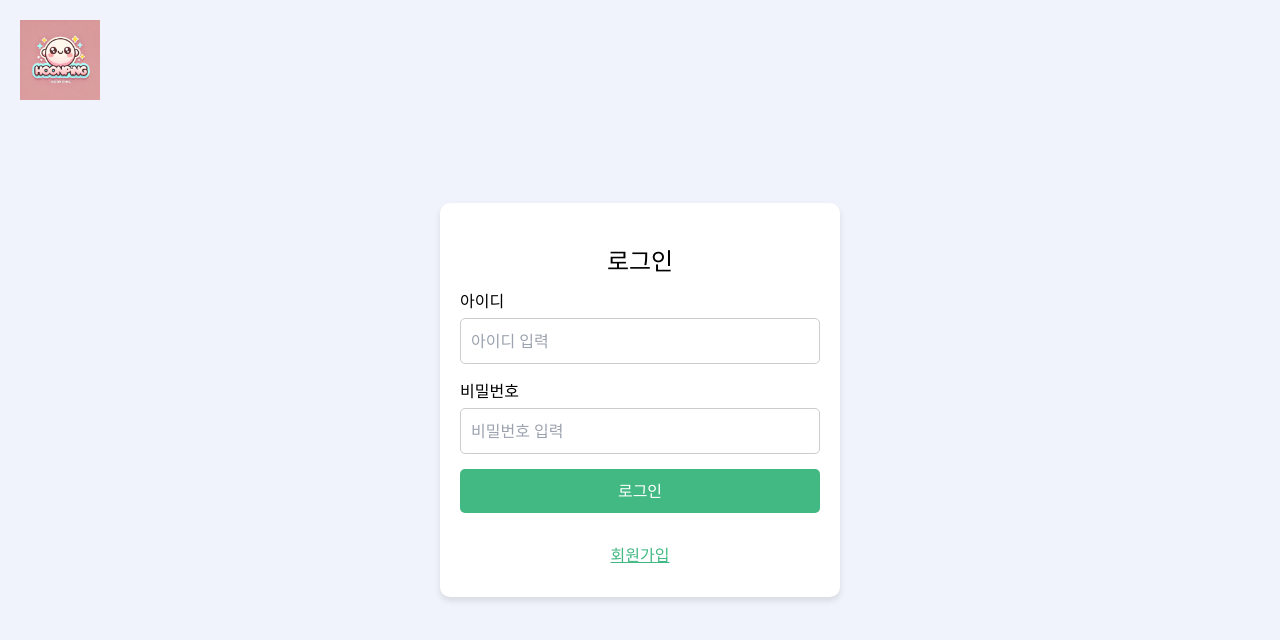
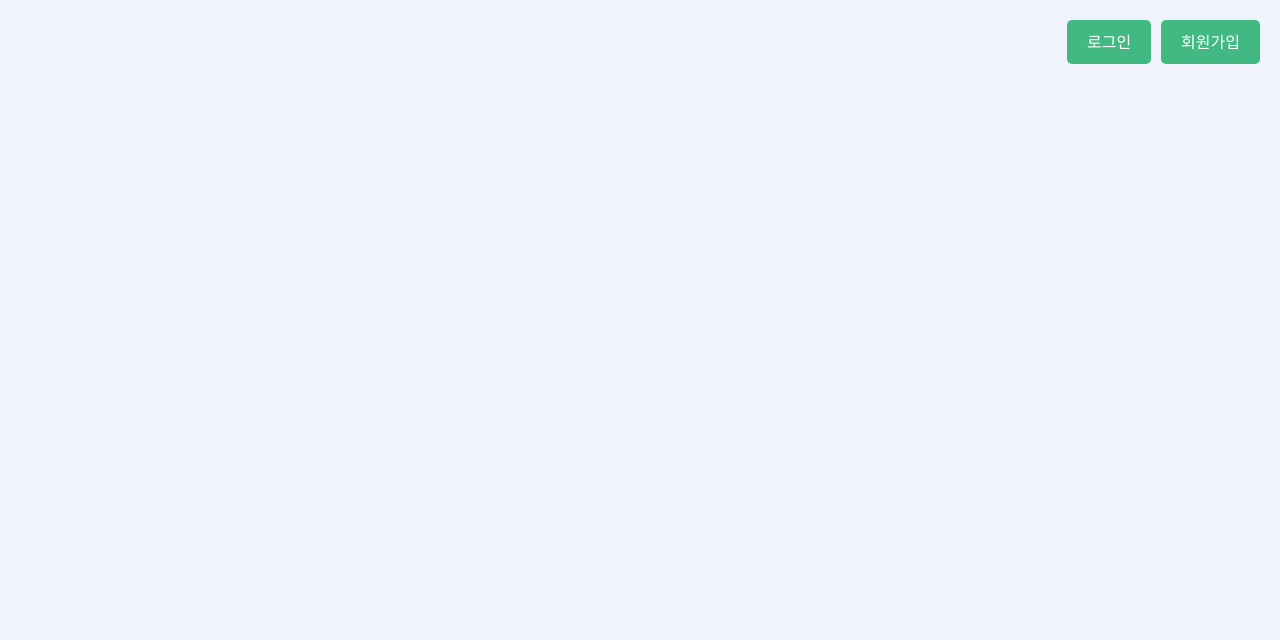
Before and after one commit to KJH-Programmer/HooniPing, a Vue app in the folder frontend/: page /#/ in a window 1280 px wide. Shown: the top 640 px of the page. Built offline with nearby package versions, Linux system fonts and the light colour scheme.

Commit message:
라우터 가드 및 함수 추출

```diff
--- /dev/null
+++ b/frontend/src/api/UserService.js
@@ -0,0 +1,12 @@
+import axios from 'axios';
+
+// 회원가입 API 호출
+export const registerUser = async (payload) => {
+  try {
+    const response = await axios.post('http://localhost:8080/api/user/create', payload);
+    return response.data; // 응답 데이터 반환
+  } catch (error) {
+    console.error('회원가입 오류:', error);
+    throw new Error('서버 오류가 발생했습니다. 나중에 다시 시도해주세요.');
+  }
+};
--- /dev/null
+++ b/frontend/src/api/authGuardService.js
@@ -0,0 +1,9 @@
+export const authGuard = (to, from, next) => {
+    const isLoggedIn = !!localStorage.getItem('token'); // 로그인 상태 확인
+
+    if (to.matched.some((record) => record.meta.requiresAuth) && !isLoggedIn) {
+        next('/login'); // 로그인 안 된 경우 로그인 페이지로 이동
+    } else {
+        next(); // 로그인 상태면 이동 허용
+    }
+};
--- /dev/null
+++ b/frontend/src/api/authService.js
@@ -0,0 +1,11 @@
+// 인증 관련 로직(로그아웃, 로그인 상태 확인)을 담당
+export const getLoginStatus = () => {
+    const token = localStorage.getItem('token');
+    const userId = localStorage.getItem('userId');
+    return token && userId ? { isLoggedIn: true, userId } : { isLoggedIn: false, userId: '' };
+};
+
+export const performLogout = () => {
+    localStorage.removeItem('token');
+    localStorage.removeItem('userId');
+};
--- a/frontend/src/components/LoginPage.vue
+++ b/frontend/src/components/LoginPage.vue
@@ -17,11 +17,11 @@
         <!-- 로그인 폼 -->
         <form @submit.prevent="submitLogin"> <!-- submit 시 페이지 리로드 방지 및 로그인 함수 호출 -->
           <div class="input-field">
-            <label for="user_id">아이디</label> <!-- 아이디 입력 레이블 -->
+            <label for="userId">아이디</label> <!-- 아이디 입력 레이블 -->
             <input
-                v-model="user_id"
+                v-model="userId"
                 type="text"
-                id="user_id"
+                id="userId"
                 placeholder="아이디 입력"
             />
           </div>
@@ -48,12 +48,12 @@
 </template>
 
 <script>
-import axios from 'axios'; // Axios 라이브러리 임포트
+import { Login } from '@/api/loginService'; // 로그인 서비스 임포트
 
 export default {
   data() {
     return {
-      user_id: '', // 사용자가 입력한 아이디를 저장하는 변수
+      userId: '', // 사용자가 입력한 아이디를 저장하는 변수
       password: '' // 사용자가 입력한 비밀번호를 저장하는 변수
     };
   },
@@ -61,19 +61,17 @@ export default {
     // 로그인 처리 함수
     async submitLogin() {
       try {
-        // 서버로 로그인 요청을 보냄
-        const response = await axios.post('http://localhost:8080/api/user/login', {
-          userId: this.user_id, // 입력된 아이디 전송
-          userPassword: this.password // 입력된 비밀번호 전송
-        });
+        // loginService를 사용해 로그인 요청 수행
+        const response = await Login(this.userId, this.password);
 
         // 로그인 성공 시, 서버 응답에서 받은 토큰과 사용자 아이디를 localStorage에 저장
         localStorage.setItem('token', response.data); // 토큰 저장
-        localStorage.setItem('userId', this.user_id); // 사용자 아이디 저장
+        localStorage.setItem('userId', this.userId); // 사용자 아이디 저장
         console.log(localStorage.getItem('token'));
         console.log(response);
-        // 로그인 성공 후 홈(/)으로 이동
-        this.$router.push('/main');
+
+        // 로그인 성공 후 메인 페이지로 이동
+        this.$router.push('/');
       } catch (error) {
         // 로그인 실패 시 에러 로그를 출력하고 알림 표시
         console.error('로그인 실패:', error);
@@ -87,6 +85,7 @@ export default {
   }
 };
 </script>
+
 
 <style scoped>
 /* 컨테이너: 화면의 중앙에 정렬 */
--- a/frontend/src/components/MainPage.vue
+++ b/frontend/src/components/MainPage.vue
@@ -1,71 +1,125 @@
 <template>
-    <div class="relative w-full min-h-screen bg-[#f0f3fb] pt-[60px] lg:px-[122px] md:px-[60px] pb-[120px] xs:px-5">
-      <!-- 로그인 여부에 따른 상단 UI 변경-->
-      <div class="absolute top-5 right-5 flex space-x-4">
-        <template v-if="!isLoggedIn">
-          <!-- 로그인 및 회원가입 버튼 -->
-          <button
-            class="bg-blue-500 text-white px-4 py-2 rounded-md font-bold"
-            @click="goToLogin">
-            로그인
-          </button>
-          <button
-            class="bg-blue-500 text-white px-4 py-2 rounded-md font-bold"
-            @click="goToSignup">
-            회원가입
-          </button>
-        </template>
-        <template v-else>
-          <!-- 사용자 아이디와 로그아웃 버튼 -->
-           <span class="text-gray-700 font-bold">환영합니다, {{  user_id }}님!</span>
-           <button
-            class="bg-red-500 text-white px-4 py-2 rounded-md font-bold"
-            @click="logout">
-            로그아웃
-           </button>
-        </template>
+  <div class="container">
+    <div class="header-wrapper">
+
+      <div v-if="!isLoggedIn" class="button-group">
+        <button class="login-button" @click="goToLogin">로그인</button>
+        <button class="signup-button" @click="goToSignup">회원가입</button>
+      </div>
+
+      <div v-else class="welcome-wrapper">
+        <span class="welcome-message">환영합니다, {{ userId }}님!</span>
+        <button class="logout-button" @click="handleLogout">로그아웃</button>
+      </div>
+
     </div>
   </div>
 </template>
 
 <script>
+import { getLoginStatus, performLogout } from '@/api/authService.js'; // 변경된 이름 사용
+
 export default {
   data() {
     return {
-        user_id: '',// 사용자 아이디 저장
-        isLoggedIn: false //로그인 여부
-
+      userId: '', // 사용자 아이디
+      isLoggedIn: false // 로그인 상태
     };
   },
   mounted() {
-      //로그인 여부 확인 (localStorage에 토큰 또는 사용자 정보가 있는지 확인)
-      const token = localStorage.getItem('token');
-      const storedUserid = localStorage.getItem('userId');
-
-      if (token && storedUserid) {
-        this.isLoggedIn = true;
-        this.user_id = storedUserid; // 저장된 사용자 아이디 불러오기
-      }
+    const { isLoggedIn, userId } = getLoginStatus(); // 변경된 함수 호출
+    this.isLoggedIn = isLoggedIn;
+    this.userId = userId;
   },
   methods: {
     goToLogin() {
-        this.$router.push('/login');  // 로그인 페이지로 이동
+      this.$router.push('/login');
     },
     goToSignup() {
-        this.$router.push('/signup'); // 회원가입 페이지로 이동
+      this.$router.push('/signup');
     },
-      logout() {
-        // 로그아웃 처리 : localStorage 에서 토큰과 사용자 이름 삭제
-        localStorage.removeItem('token');
-        localStorage.removeItem('userId');
-        this.isLoggedIn = false; //로그인 상태 false 로 설정
-        this.user_id = '';
-        this.$router.push('/login'); //로그아웃 후 메인 페이지로 이동
+    handleLogout() {
+      performLogout(); // 변경된 함수 호출
+      this.isLoggedIn = false;
+      this.userId = '';
+      this.$router.push('/login');
     }
   }
 };
 </script>
 
+
+
 <style scoped>
-  /* 필요시 추가 스타일 */
+/* 전체 컨테이너 */
+.container {
+  display: flex;
+  justify-content: center;
+  align-items: center;
+  height: 100vh;
+  background-color: #f0f3fb;
+}
+
+/* 헤더 영역 */
+.header-wrapper {
+  display: flex;
+  justify-content: flex-end;
+  align-items: center;
+  gap: 15px;
+  position: absolute;
+  top: 20px;
+  right: 20px;
+}
+
+/* 버튼 그룹 */
+.button-group {
+  display: flex;
+  gap: 10px;
+}
+
+/* 로그인 및 회원가입 버튼 스타일 */
+.login-button, .signup-button {
+  background-color: #42b983;
+  color: white;
+  padding: 10px 20px;
+  border: none;
+  border-radius: 5px;
+  cursor: pointer;
+  font-size: 16px;
+}
+
+/* 버튼 호버 시 스타일 */
+.login-button:hover, .signup-button:hover {
+  background-color: #36996e;
+}
+
+/* 환영 메시지 및 로그아웃 버튼 */
+.welcome-wrapper {
+  display: flex;
+  align-items: center;
+  gap: 10px;
+}
+
+/* 환영 메시지 */
+.welcome-message {
+  font-size: 18px;
+  font-weight: bold;
+  color: #333;
+}
+
+/* 로그아웃 버튼 스타일 */
+.logout-button {
+  background-color: #f56565;
+  color: white;
+  padding: 10px 20px;
+  border: none;
+  border-radius: 5px;
+  cursor: pointer;
+  font-size: 16px;
+}
+
+/* 로그아웃 버튼 호버 시 스타일 */
+.logout-button:hover {
+  background-color: #e53e3e;
+}
 </style>
--- a/frontend/src/components/SignupPage.vue
+++ b/frontend/src/components/SignupPage.vue
@@ -1,48 +1,37 @@
 <template>
   <div class="container">
     <div class="form-wrapper">
-
-      <h2 class="form-title">회원가입</h2> <!-- 회원가입 제목 -->
+      <h2 class="form-title">회원가입</h2>
 
       <span v-if="errors.general" class="error-message">{{ errors.general }}</span>
 
-      <form @submit.prevent="handleSubmit"> <!-- 폼 제출 시 리로드 방지 -->
+      <form @submit.prevent="handleSubmit">
         <div class="input-field">
-          <label for="user_id">아이디</label> <!-- 아이디 입력 레이블 -->
+          <label for="userId">아이디</label>
           <input
-            v-model="formData.user_id"
+            v-model="formData.userId"
             type="text"
-            id="user_id"
+            id="userId"
             placeholder="아이디 입력"
             required
           />
-          <!--
-          <button
-            type="button"
-            class="check-button"
-            @click="checkUserId">
-            아이디 중복 확인
-          </button>
-          <span v-if="errors.user_id" class="text-red-500">{{ errors.user_id }}</span>
-          <span v-if="successMessage" class="text-green-500">{{ successMessage }}</span>
-          -->
         </div>
 
         <div class="input-field">
-          <label for="password">비밀번호</label> <!-- 비밀번호 입력 레이블 -->
+          <label for="password">비밀번호</label>
           <input
             v-model="formData.password"
             @input="validatePasswordLength"
             type="password"
             id="password"
             placeholder="비밀번호는 6자 이상, 14자 미만으로 입력하세요."
-            required
+            required minlength="6" maxlength="14"
           />
           <span v-if="errors.password" class="text-red-500">{{ errors.password }}</span>
         </div>
 
         <div class="input-field">
-          <label for="confirmPassword">비밀번호 재확인</label> <!-- 비밀번호 재확인 레이블 -->
+          <label for="confirmPassword">비밀번호 재확인</label>
           <input
             v-model="formData.confirmPassword"
             type="password"
@@ -53,7 +42,7 @@
         </div>
 
         <div class="input-field">
-          <label for="name">이름</label> <!-- 이름 입력 레이블 -->
+          <label for="name">이름</label>
           <input
             v-model="formData.name"
             type="text"
@@ -63,15 +52,14 @@
           />
         </div>
 
-        <button type="submit">회원가입</button> <!-- 회원가입 버튼 -->
+        <button type="submit">회원가입</button>
       </form>
-
     </div>
   </div>
 </template>
 
 <script>
-import axios from 'axios'; // Axios 라이브러리 임포트
+import { registerUser } from '@/api/UserService.js'; // 회원가입 API 호출
 
 export default {
   data() {
@@ -84,20 +72,25 @@ export default {
         email: ''
       },
       errors: {
-        user_id: '',
-        password: ''
+        userId: '',
+        password: '',
+        general: ''
       },
-      successMessage: '' // 성공 메세지
+      successMessage: ''
     };
   },
   methods: {
     getInitialFormData() {
-      return { user_id: '', password: '', confirmPassword: '', name: '', email: '' };
+      return { userId: '', password: '', confirmPassword: '', name: '', email: '' };
     },
     validatePasswordLength() {
       const length = this.formData.password.length;
-      this.errors.password = length < 6 || length >= 14 ?
-        '비밀번호는 6자리 이상, 14자리 미만이어야 합니다.' : '';
+      this.errors.password = length < 6 || length >= 14
+        ? '비밀번호는 6자리 이상, 14자리 미만이어야 합니다.'
+        : '';
+    },
+    showError(field, message) {
+      this.errors[field] = message;
     },
     async handleSubmit() {
       if (this.formData.password !== this.formData.confirmPassword) {
@@ -110,21 +103,15 @@ export default {
       }
 
       const payload = {
-        userId: this.formData.user_id,
+        userId: this.formData.userId,
         userPassword: this.formData.password,
         userName: this.formData.name
       };
 
       try {
-        const response = await axios.post('http://localhost:8080/api/user/create', payload);
-
-        if (status === 200) {
-          this.handleResponse(response);
-        } else {
-          this.showError('general', '회원가입에 실패했습니다. 다시 시도해주세요.');
-        }
+        const response = await registerUser(payload);
+        this.handleResponse(response);
       } catch (error) {
-        console.error('회원가입 오류:', error);
         this.showError('general', '서버 오류가 발생했습니다. 나중에 다시 시도해주세요.');
       }
     },
@@ -138,39 +125,14 @@ export default {
         this.showError('general', '이미 사용 중인 아이디입니다');
       }
     },
-    showError(field, message) {
-      this.errors[field] = message;
-    },
     resetForm() {
       this.formData = this.getInitialFormData();
-    },
-    // 주석 처리된 아이디 중복 확인 로직
-    // async checkUserId() {
-    //   if (this.formData.user_id === '') {
-    //     this.errors.user_id = '아이디를 입력해 주세요.';
-    //     return;
-    //   }
-
-    //   try {
-    //     const response = await axios.post('백엔드_api_주소/check-user-id', {
-    //       user_id: this.formData.user_id
-    //     });
-
-    //     if (response.data.exists) {
-    //       this.errors.user_id = '이미 존재하는 아이디입니다.';
-    //       this.successMessage = ''; // 성공 메세지 초기화
-    //     } else {
-    //       this.errors.user_id = ''; // 오류 메세지 제거
-    //       this.successMessage = '사용 가능한 아이디입니다.';
-    //     }
-    //   } catch (error) {
-    //     console.error('아이디 중복 체크 오류:', error);
-    //     this.errors.user_id = '아이디를 확인하는 중 오류가 발생했습니다.';
-    //   }
-    // }
+    }
   }
 };
 </script>
+
+
 
 <style scoped>
 .container {
--- a/frontend/src/router/index.js
+++ b/frontend/src/router/index.js
@@ -5,29 +5,40 @@ import LoginPage from '@/components/LoginPage.vue';
 import MainPage from '@/components/MainPage.vue';
 import SignupPage from '@/components/SignupPage.vue';
 
+
 Vue.use(Router);
 
-export default new Router({
+const router = new Router({
+  mode: 'history',  // URL 깔끔하게 유지
   routes: [
     {
       path: '/campaign',
       name: 'HelloWorld',
-      component: HelloWorld,  // 기본 경로는 HelloWorld
+      component: HelloWorld,
+      meta: { requiresAuth: true },  // 로그인 필요
+    },
+    {
+      path: '/login',
+      name: 'LoginPage',
+      component: LoginPage,
     },
     {
       path: '/',
-      name: 'LoginPage',
-      component: LoginPage,   // /login 경로는 LoginPage
-    },
-    {
-      path: '/main',
       name: 'MainPage',
-      component: MainPage,    // /main 경로는 MainPage
+      component: MainPage,
     },
     {
       path: '/signup',
       name: 'SignupPage',
-      component: SignupPage,  // /signup 경로는 SignupPage
+      component: SignupPage,
     },
   ],
 });
+
+// **라우터 가드 사용**
+import {
+  authGuard
+} from '@/api/authGuardService';  // 라우터 가드 임포트
+router.beforeEach(authGuard);  // authGuard 함수 호출
+
+export default router;
```
Lines whose indentation alone changed are shown as unchanged.
